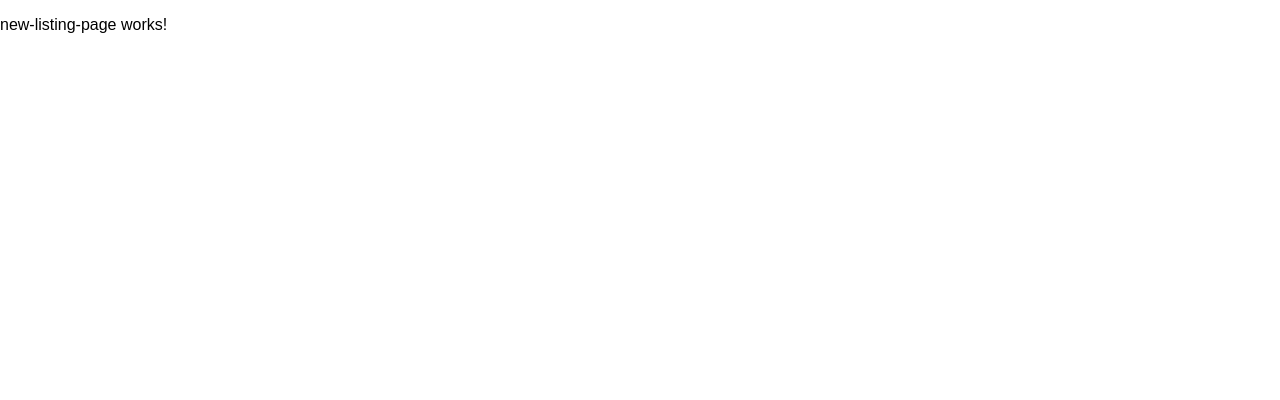
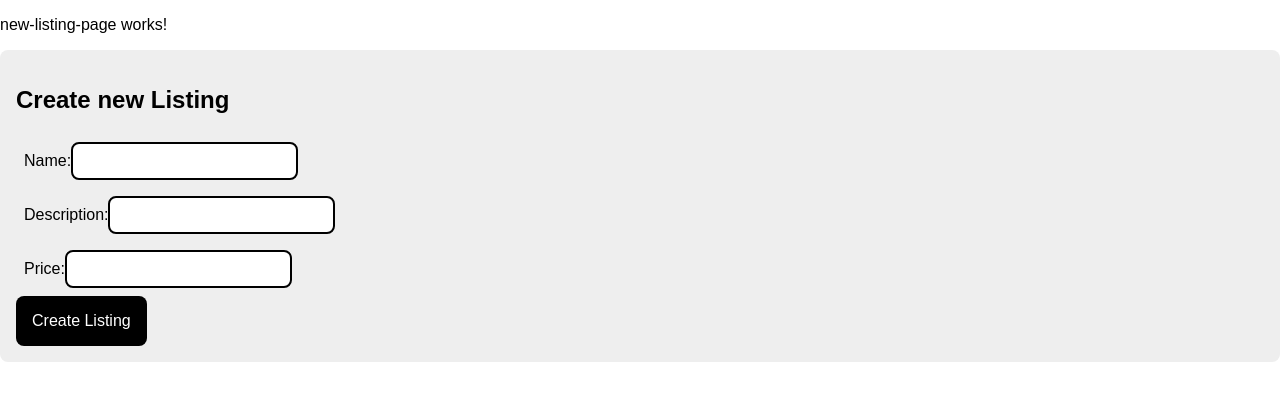
Before and after one commit to anuragpranav/sell-and-buy, an Angular app: page /new-listing in a window 1280 px wide. Shown: the top 400 px of the page. Built offline with nearby package versions, Linux system fonts and the light colour scheme.

Commit message:
Code for new listing

```diff
--- a/src/app/new-listing-page/new-listing-page.component.html
+++ b/src/app/new-listing-page/new-listing-page.component.html
@@ -1 +1,19 @@
 <p>new-listing-page works!</p>
+<div class="content-box">
+    <h2>Create new Listing</h2>
+    <form (ngSubmit)="onSubmit()">
+        <div>
+            <label for="name">Name:</label>
+            <input id="name" name="name" type="text" [(ngModel)]="name"/>
+        </div>
+        <div>
+            <label for="description">Description:</label>
+            <input id="description" name="description" type="text" [(ngModel)]="description"/>
+        </div>
+        <div>
+            <label for="price">Price:</label>
+            <input id="price" name="price" type="text" [(ngModel)]="price"/>
+        </div>
+        <button type="submit">Create Listing</button>
+    </form>
+</div>
--- a/src/app/new-listing-page/new-listing-page.component.ts
+++ b/src/app/new-listing-page/new-listing-page.component.ts
@@ -1,11 +1,30 @@
-import { Component } from '@angular/core';
+import { Component, OnInit } from '@angular/core';
+import { Router } from '@angular/router';
 
 @Component({
   selector: 'app-new-listing-page',
   templateUrl: './new-listing-page.component.html',
   styleUrls: ['./new-listing-page.component.css']
 })
-export class NewListingPageComponent{
+export class NewListingPageComponent implements OnInit{
+
+  name: string = '';
+  description: string='';
+  price: string='';
+
+  constructor(private router: Router) {
+
+  }
+
+
+  ngOnInit(): void {
+
+  }
+
+  onSubmit(): void {
+    alert('Creating a new listing...');
+    this.router.navigateByUrl('/my-listings');
+  }
 
 
 }
```
